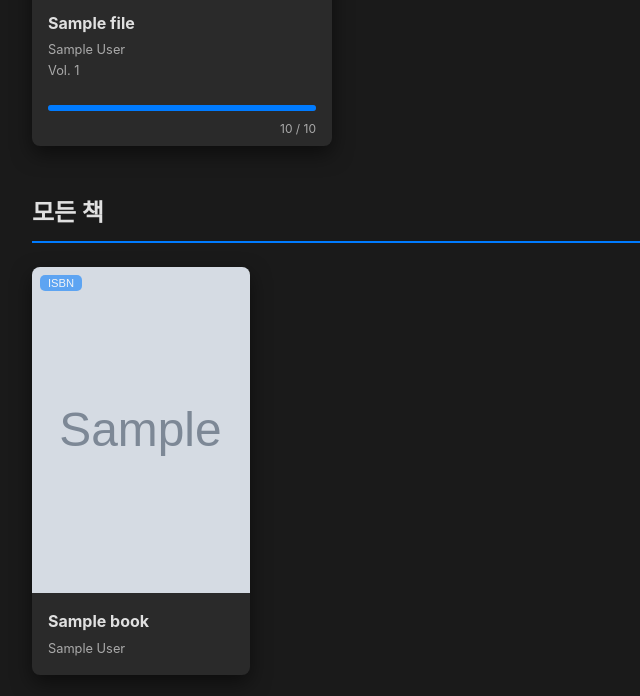
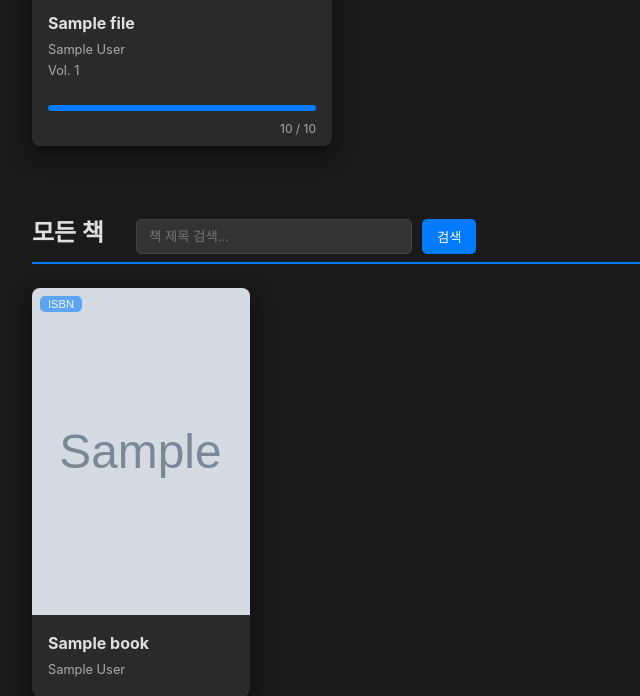
Before and after one commit to moonhole0512/pdf_e-bookReader, a Flask app: page / in a window 1280 px wide. Shown: the part 651-1347 px from the top of the page, without its empty margins (0-640 px from the left). Run offline with Flask 3, Linux system fonts and the light colour scheme; the visitor is signed in with stand-in values (Sample User, id 1); tables that the repository leaves empty hold one stand-in row (values such as "Sample post"); grey boxes marked "Sample" are stand-in pictures.

Commit message:
모든책 검색기능 추가

```diff
--- a/app.py
+++ b/app.py
@@ -126,14 +126,24 @@ def index():
     recommended_groups = group_files_by_book(recommended_files_query)
 
     # 4. 모든 책 목록 (그룹화)
-    all_files_query = File.query.all()
-    all_groups = group_files_by_book(all_files_query)
+    search_query = request.args.get('search_query', '')
+    all_book_ids_query = db.session.query(Book.id).order_by(Book.title)
+    if search_query:
+        all_book_ids_query = all_book_ids_query.filter(Book.title.ilike(f'%{search_query}%'))
+
+    all_book_ids = [item[0] for item in all_book_ids_query.all()] # Remove limit for now when searching
+
+    all_groups = []
+    if all_book_ids:
+        all_files_query = File.query.filter(File.book_id.in_(all_book_ids)).all()
+        all_groups = group_files_by_book(all_files_query)
 
     return render_template('index.html',
                            last_read_file=last_read_state.file if last_read_state else None,
                            reading_groups=reading_groups,
                            recommended_groups=recommended_groups,
-                           all_groups=all_groups)
+                           all_groups=all_groups,
+                           search_query=search_query)
 
 @app.route('/reader/<int:file_id>')
 def reader(file_id):
--- a/static/css/style.css
+++ b/static/css/style.css
@@ -214,6 +214,45 @@ header nav a { color: var(--accent-color); text-decoration: none; }
     margin-bottom: 1.5rem;
     border-bottom: 2px solid var(--accent-color);
     padding-bottom: 0.5rem;
+}
+
+.bookshelf-header {
+    display: flex;
+    justify-content: flex-start;
+    align-items: baseline; /* Align to text baseline */
+    margin-bottom: 1.5rem; /* Replaces margin on h2 */
+    border-bottom: 2px solid var(--accent-color);
+    padding-bottom: 0.5rem;
+}
+
+.bookshelf-header h2 {
+    margin-bottom: 0; /* Remove margin from h2 */
+    border-bottom: none; /* Border is now on the parent */
+    padding-bottom: 0; /* Padding is now on the parent */
+}
+
+.search-form {
+    display: flex;
+    gap: 10px;
+    margin-left: 2rem; /* Add space between title and form */
+}
+
+.search-form input {
+    background: #333;
+    border: 1px solid #444;
+    color: var(--text-color);
+    padding: 8px 12px;
+    border-radius: 5px;
+    min-width: 250px;
+}
+
+.search-form button {
+    background: var(--accent-color);
+    color: white;
+    border: none;
+    padding: 8px 15px;
+    border-radius: 5px;
+    cursor: pointer;
 }
 
 .book-grid, .book-card-wrapper {
--- a/templates/index.html
+++ b/templates/index.html
@@ -45,7 +45,13 @@
 
         {% if all_groups %}
         <section class="bookshelf">
-            <h2>모든 책</h2>
+            <div class="bookshelf-header">
+                <h2>모든 책</h2>
+                <form action="{{ url_for('index') }}" method="GET" class="search-form">
+                    <input type="text" name="search_query" placeholder="책 제목 검색..." value="{{ search_query or '' }}">
+                    <button type="submit">검색</button>
+                </form>
+            </div>
             <div class="book-grid">
                 {% for group in all_groups %}
                     <div class="book-card"
```
